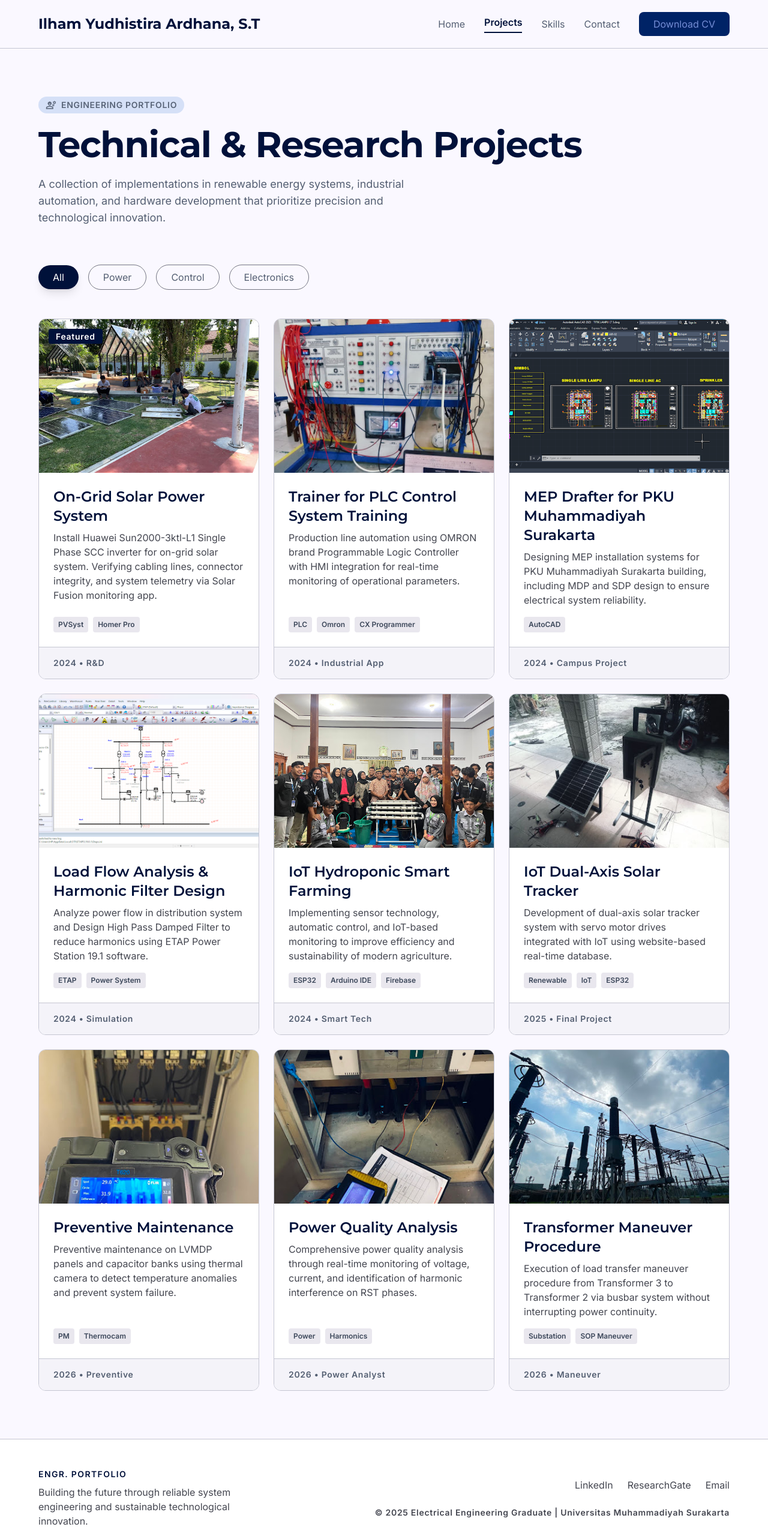
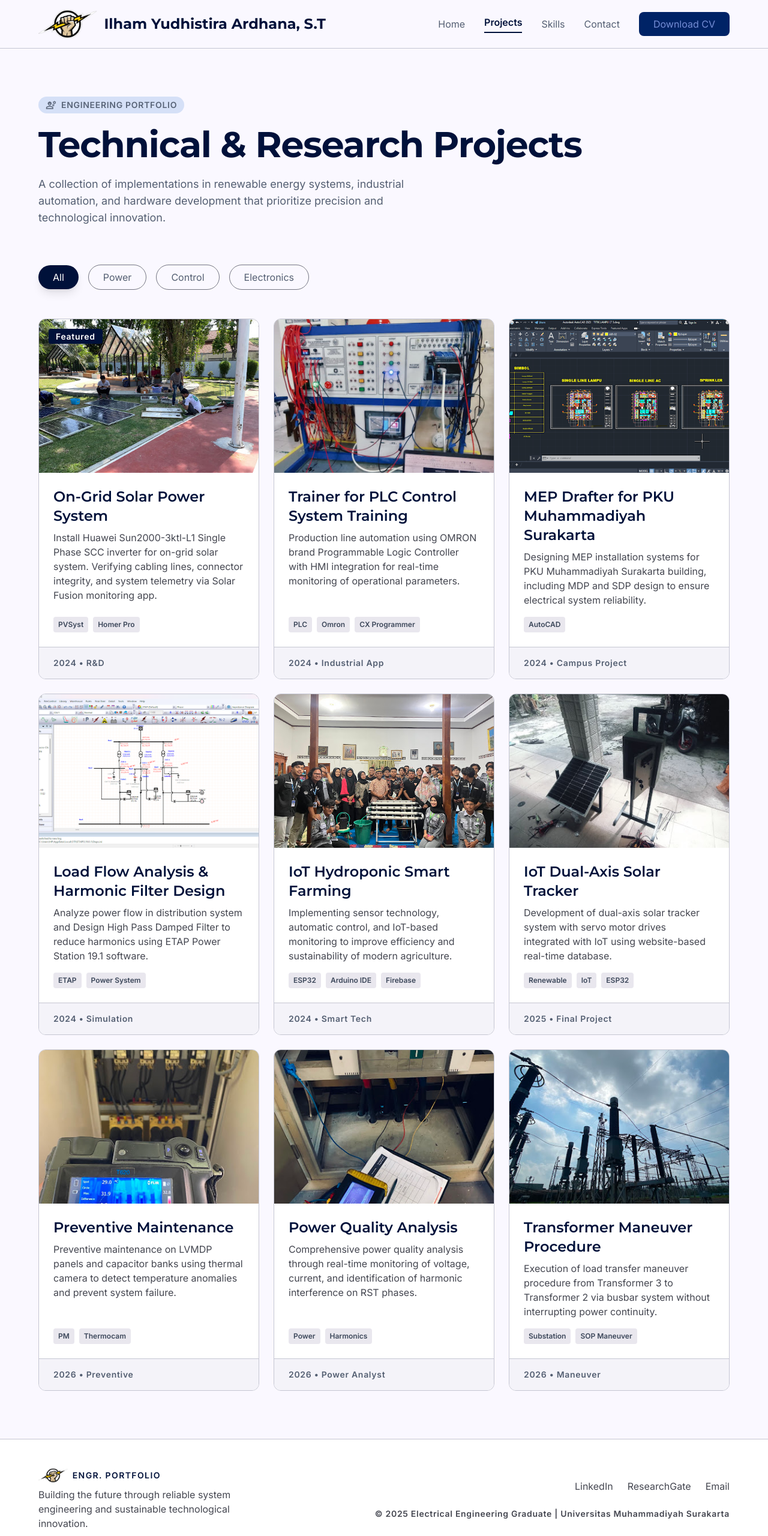
Before and after one commit to Bagogox/myportoardhana-github, a website: page projects.html in a window 1280 px wide. Shown: the whole page at 60% size. Drawn offline with nearby package versions, Linux system fonts and the light colour scheme.

Commit message:
Enhance header and footer with logo and styling

```diff
--- a/projects.html
+++ b/projects.html
@@ -4,6 +4,8 @@
     <meta charset="utf-8"/>
     <meta content="width=device-width, initial-scale=1.0" name="viewport"/>
     <title>Technical &amp; Research Projects | Engr. Portfolio</title>
+    <link rel="icon" type="image/x-icon" href="assets/images/favicon.ico">
+    <link rel="apple-touch-icon" href="assets/images/apple-touch-icon.png">
     <script src="https://cdn.tailwindcss.com?plugins=forms,container-queries"></script>
     <link href="https://fonts.googleapis.com/css2?family=Montserrat:wght@400;500;600;700;800&amp;family=Inter:wght@300;400;500;600&amp;display=swap" rel="stylesheet"/>
     <link href="https://fonts.googleapis.com/css2?family=Material+Symbols+Outlined:wght,FILL@100..700,0..1&amp;display=swap" rel="stylesheet"/>
@@ -114,7 +116,8 @@
     <!-- TopNavBar -->
     <header class="bg-surface border-b border-outline-variant docked full-width top-0 sticky z-50">
         <nav class="flex justify-between items-center w-full px-margin-desktop max-w-container-max mx-auto h-20">
-            <a href="index.html" class="text-headline-md font-headline-md font-bold text-primary">
+            <a href="index.html" class="flex items-center gap-3 text-headline-md font-headline-md font-bold text-primary">
+                <img src="assets/images/logo.png" alt="Logo" class="h-10 w-auto md:h-12">
                 Ilham Yudhistira Ardhana, S.T
             </a>
             <div class="hidden md:flex items-center gap-8">
@@ -351,7 +354,10 @@
     <footer class="bg-surface-container-lowest border-t border-outline-variant full-width">
         <div class="flex flex-col md:flex-row justify-between items-center w-full px-margin-desktop py-12 max-w-container-max mx-auto gap-gutter">
             <div class="flex flex-col gap-2">
-                <span class="text-label-sm font-label-sm font-bold text-primary uppercase tracking-widest">ENGR. PORTFOLIO</span>
+                <span class="flex items-center gap-2 text-label-sm font-label-sm font-bold text-primary uppercase tracking-widest">
+                    <img src="assets/images/logo.png" alt="Logo" class="h-6 w-auto">
+                    ENGR. PORTFOLIO
+                </span>
                 <p class="text-body-md font-body-md text-on-surface-variant max-w-sm">
                     Building the future through reliable system engineering and sustainable technological innovation.
                 </p>
```
